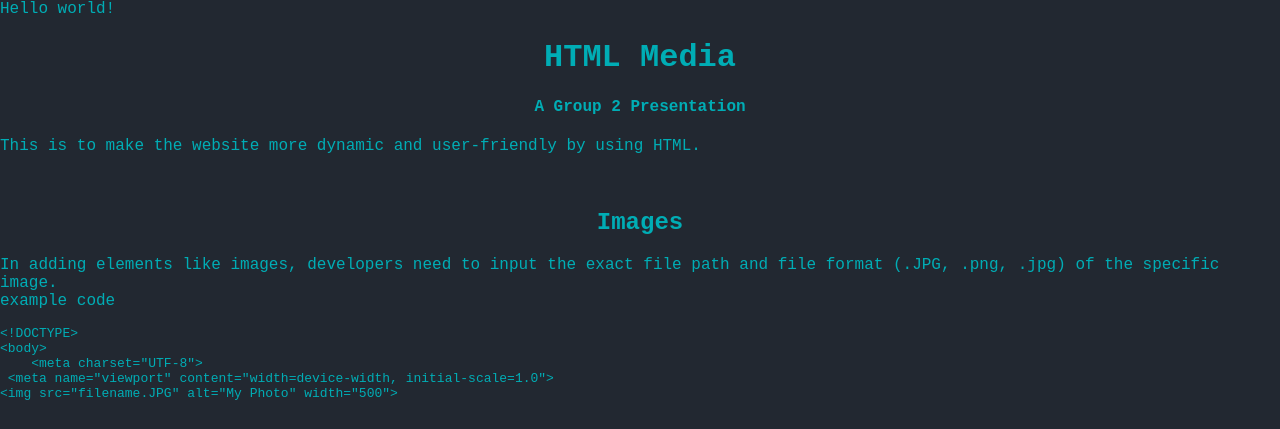
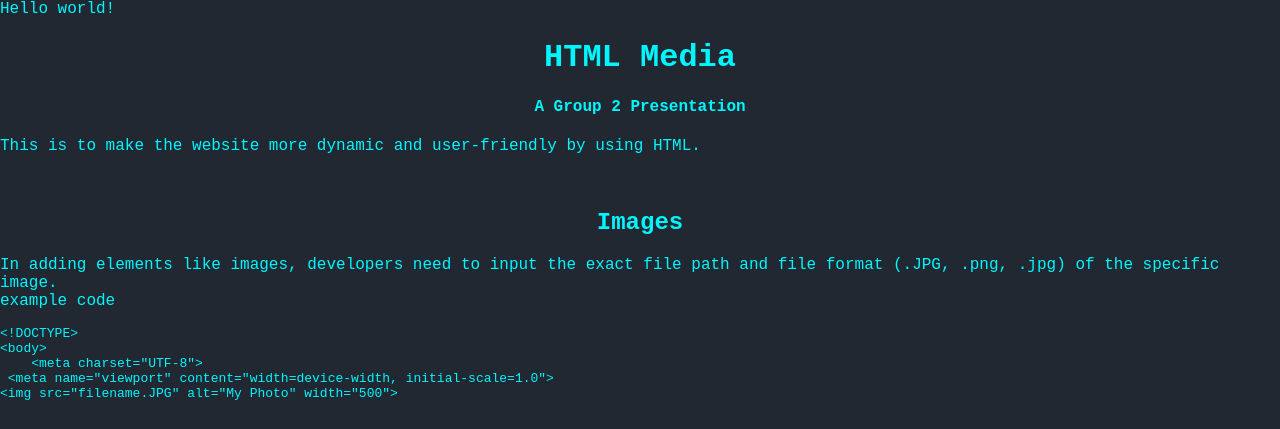
Before and after one commit to Learner-0814/HTML_MEDIA, a plain HTML site: page index.html in a window 1280 px wide. Shown: the top 429 px of the page. Drawn offline with Linux system fonts and the light colour scheme.

Commit message:
Update index.html

```diff
--- a/index.html
+++ b/index.html
@@ -2,7 +2,7 @@
 <head>
 <meta charset="UTF-8">
 <meta name="viewport" content="width=device-width, initial-scale=1.0">
-<body style="background-color: #222831; margin: 0; font-family: courier new, monospace; color: #00ADB5;">
+<body style="background-color: #222831; margin: 0; font-family: courier new, monospace; color: #00F6FF;">
 <link rel="stylesheet" href="style.css">
 
 </head>
```
